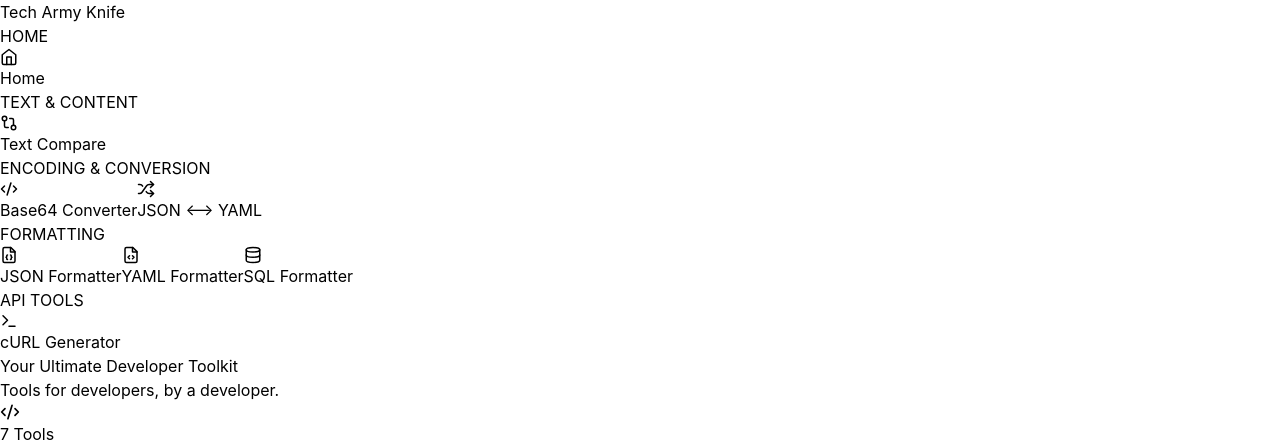
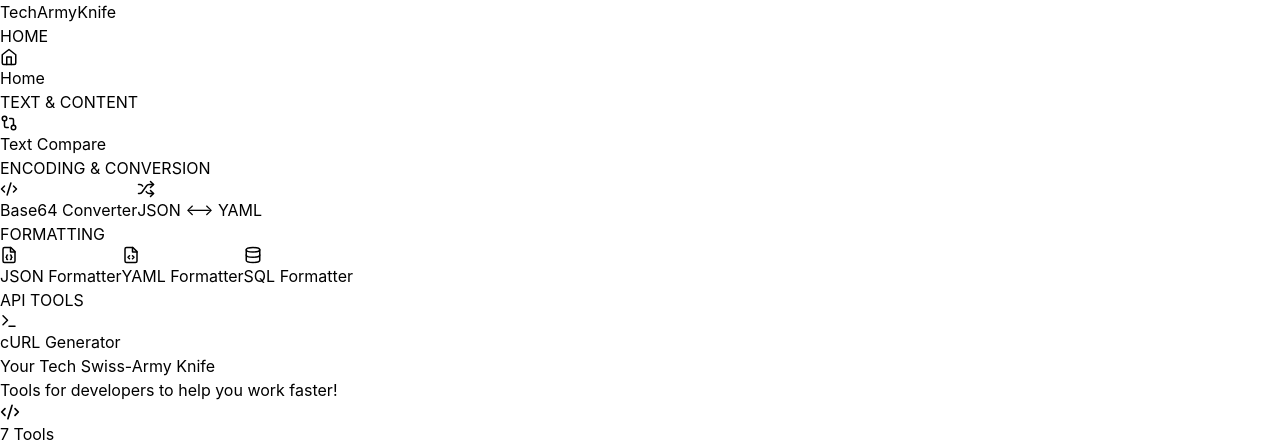
Before and after one commit to tugusav/tech-army-knife, a React (Vite) app: page / in a window 1280 px wide. Shown: the top 445 px of the page. Built offline with nearby package versions, Linux system fonts and the light colour scheme.

Commit message:
[fix] new wording

```diff
--- a/src/App.tsx
+++ b/src/App.tsx
@@ -341,7 +341,7 @@
       {/* Sidebar */}
       <div className="w-56 bg-white border-r border-gray-200 flex flex-col">
         <div className="p-4 border-b border-gray-200">
-          <h1 className="text-xl font-bold text-gray-900">Tech Army Knife</h1>
+          <h1 className="text-xl font-bold text-gray-900">TechArmyKnife</h1>
         </div>
 
         <nav className="flex-1 overflow-y-auto p-3">
@@ -382,8 +382,8 @@
         {activeView === "home" ? (
           <div className="max-w-7xl mx-auto p-8">
             <div className="text-center mb-12">
-              <h1 className="text-5xl font-bold text-gray-900 mb-4">Your Ultimate Developer Toolkit</h1>
-              <p className="text-xl text-gray-600">Tools for developers, by a developer.</p>
+              <h1 className="text-5xl font-bold text-gray-900 mb-4">Your Tech Swiss-Army Knife</h1>
+              <p className="text-xl text-gray-600">Tools for developers to help you work faster!</p>
             </div>
 
             <div className="flex gap-4 justify-center mb-12">
```
